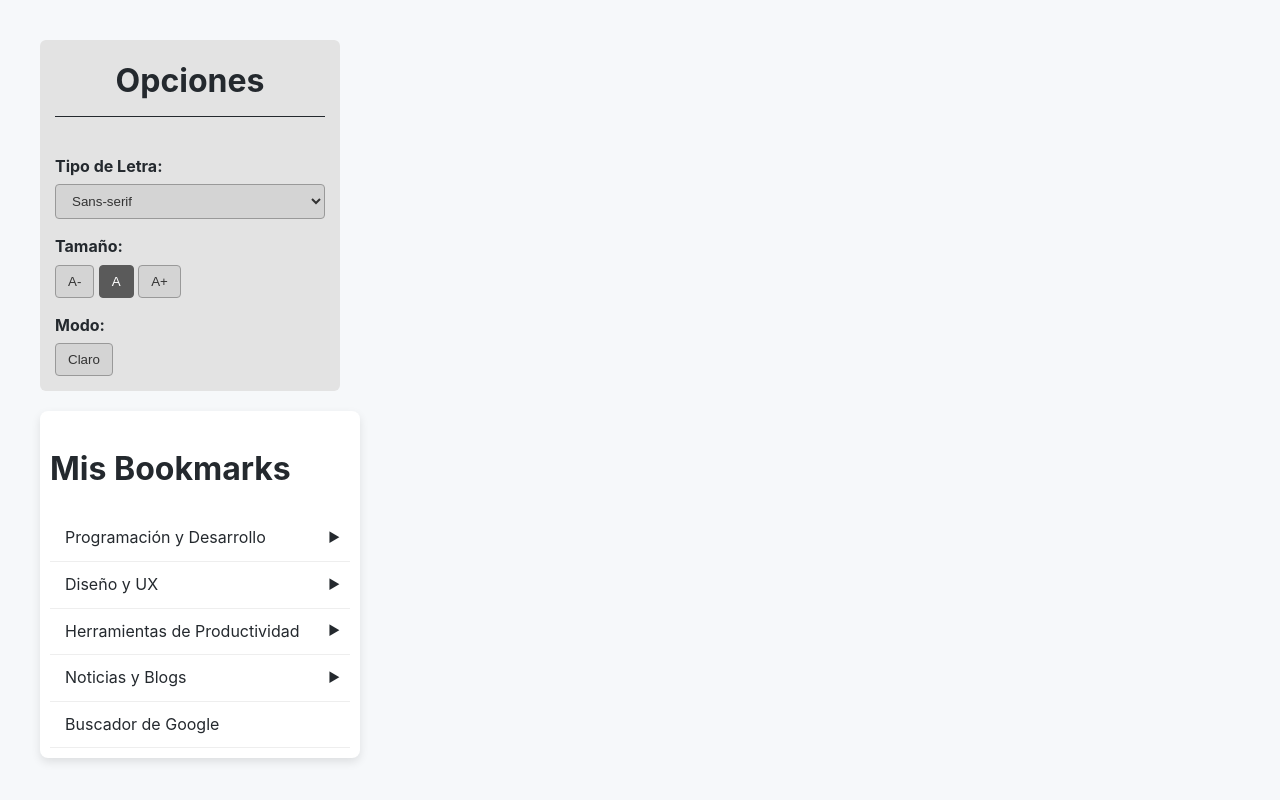
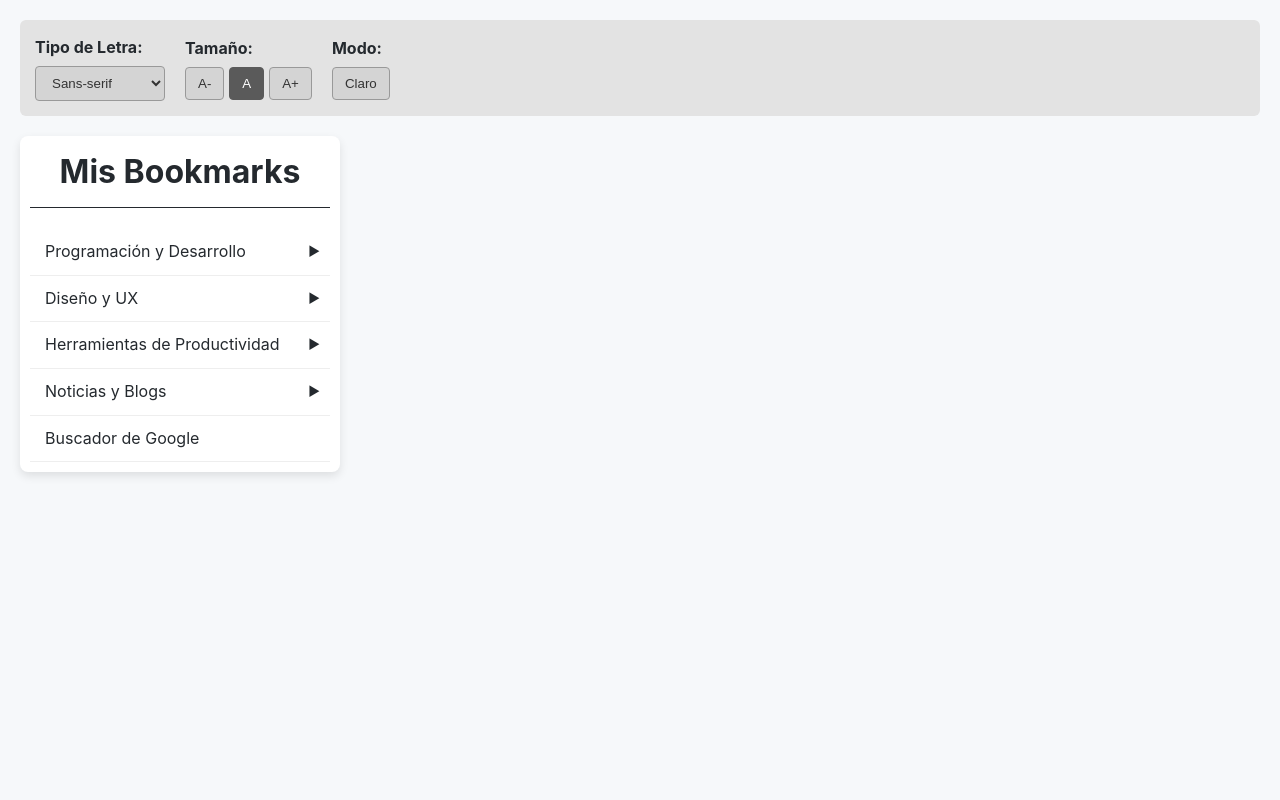
Before and after one commit to jav-car-1971/bookmarks, a plain HTML site: page index.html in a window 1280 px wide. Drawn offline with Linux system fonts and the light colour scheme.

Commit message:
Update index.html

```diff
--- a/index.html
+++ b/index.html
@@ -14,43 +14,28 @@
             transition: background-color 0.5s, color 0.5s;
         }
 
-        .main-wrapper {
+        .top-bar-wrapper {
             display: flex;
-            justify-content: flex-start;
+            align-items: center;
+            flex-wrap: wrap;
             gap: 20px;
-            padding: 20px;
-        }
-
-        .controls-container {
-            width: 300px;
-        }
-
-        .controls {
-            display: flex;
-            flex-direction: column;
-            gap: 15px;
             margin-bottom: 20px;
             padding: 15px;
             border-radius: 6px;
             transition: background-color 0.5s;
         }
 
-        .controls h1 {
-            text-align: center;
-            margin-top: 0;
-            border-bottom: 1px solid;
-            padding-bottom: 10px;
+        .controls-item {
+            display: flex;
+            flex-direction: column;
+            gap: 5px;
         }
 
-        .controls label {
+        .controls-item label {
             font-weight: bold;
-            display: block;
-            margin-bottom: 5px;
         }
 
-        .controls select, .controls button {
-            width: 100%;
-            box-sizing: border-box;
+        .controls-item select, .controls-item button {
             padding: 8px 12px;
             border-radius: 4px;
             border: 1px solid #999;
@@ -60,18 +45,19 @@
             transition: background-color 0.2s, color 0.2s;
         }
 
-        .controls button {
-            width: auto;
-        }
-
-        .controls button:hover {
+        .controls-item button:hover {
             background-color: #c0c0c0;
         }
 
-        .controls button.active {
+        .controls-item button.active {
             background-color: #5a5a5a;
             color: #fff;
             border-color: #5a5a5a;
+        }
+
+        .main-content-wrapper {
+            display: flex;
+            justify-content: flex-start;
         }
 
         /* Contenedor de la lista de bookmarks */
@@ -81,6 +67,13 @@
             box-shadow: 0 4px 10px rgba(0, 0, 0, 0.1);
             border-radius: 8px;
             padding: 10px;
+        }
+
+        .bookmarks-container h1 {
+            margin-top: 0;
+            text-align: center;
+            border-bottom: 1px solid;
+            padding-bottom: 10px;
         }
 
         .bookmark-list {
@@ -143,15 +136,15 @@
         body.light-mode .bookmark-list ul {
             background-color: #fff;
         }
-        body.light-mode .controls {
+        body.light-mode .top-bar-wrapper {
             background-color: #e3e3e3;
         }
-        body.light-mode .controls select, body.light-mode .controls button {
+        body.light-mode .controls-item select, body.light-mode .controls-item button {
             background-color: #d4d4d4;
             color: #333;
             border-color: #999;
         }
-        body.light-mode .controls button.active {
+        body.light-mode .controls-item button.active {
             background-color: #5a5a5a;
             color: #fff;
             border-color: #5a5a5a;
@@ -172,15 +165,15 @@
         body.dark-mode .bookmark-list ul {
             background-color: #2b2d30;
         }
-        body.dark-mode .controls {
+        body.dark-mode .top-bar-wrapper {
             background-color: #3a3c40;
         }
-        body.dark-mode .controls select, body.dark-mode .controls button {
+        body.dark-mode .controls-item select, body.dark-mode .controls-item button {
             background-color: #4a4d52;
             color: #e6e6e6;
             border-color: #666;
         }
-        body.dark-mode .controls button.active {
+        body.dark-mode .controls-item button.active {
             background-color: #1e88e5;
             color: #fff;
             border-color: #1e88e5;
@@ -188,11 +181,8 @@
     </style>
 </head>
 <body>
-    <div class="main-wrapper">
-        <div class="controls-container">
-            <div class="controls">
-                <h1>Opciones</h1>
-                <div>
+    <div class="top-bar-wrapper">
+        <div class="controls-item">
             <label for="font-selector">Tipo de Letra:</label>
             <select id="font-selector">
                 <option value="Arial, sans-serif">Sans-serif</option>
@@ -207,22 +197,24 @@
                 <option value="'Optima', 'Candara', 'Lucida Grande', 'Lucida Sans Unicode', 'Lucida Sans', Tahoma, sans-serif">Optima</option>
             </select>
         </div>
-                <div>
+        <div class="controls-item">
             <label>Tamaño:</label>
+            <div style="display: flex; gap: 5px;">
                 <button data-size="small">A-</button>
                 <button data-size="medium" class="active">A</button>
                 <button data-size="large">A+</button>
             </div>
-                <div>
+        </div>
+        <div class="controls-item">
             <label>Modo:</label>
             <button id="mode-toggle">Claro</button>
         </div>
     </div>
 
+    <div class="main-content-wrapper">
         <div class="bookmarks-container">
             <h1>Mis Bookmarks</h1>
             <ul class="bookmark-list" id="main-menu"></ul>
-            </div>
         </div>
     </div>
 
@@ -306,12 +298,12 @@
 
         // Controles de usuario
         const fontSelector = document.getElementById('font-selector');
-        const sizeButtons = document.querySelectorAll('.controls button[data-size]');
+        const sizeButtons = document.querySelectorAll('[data-size]');
         const modeToggle = document.getElementById('mode-toggle');
 
         function applyStyles() {
             const selectedFont = fontSelector.value;
-            const selectedSize = document.querySelector('.controls button.active').dataset.size;
+            const selectedSize = document.querySelector('.active[data-size]').dataset.size;
 
             document.body.style.setProperty('--font-family', selectedFont);
 
```
Lines whose indentation alone changed are shown as unchanged.
